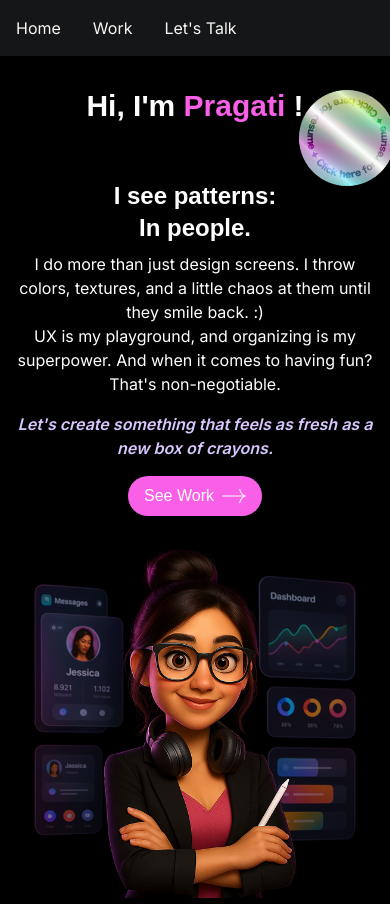
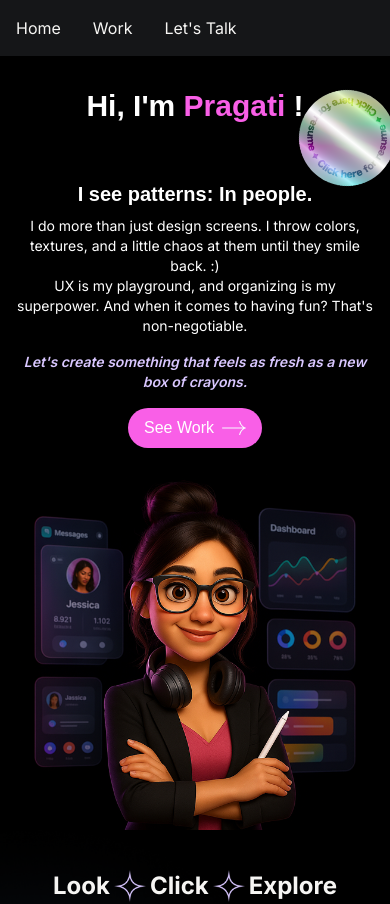
Before and after one commit to shobhit-sirohi/progs, a React (Vite) app: page / in a window 390 px wide. Shown: the top 904 px of the page. Built offline with nearby package versions, Linux system fonts and the light colour scheme; a web font is replaced by a local one.

Commit message:
home mobile

```diff
--- a/src/pages/Home.jsx
+++ b/src/pages/Home.jsx
@@ -93,19 +93,22 @@ const Home = () => {
           </div>
           <div className="grid grid-cols-1 md:grid-cols-2">
             <div className="flex flex-col items-center justify-center md:items-start md:order-1">
-              <h2 className="pt-14 pb-2 text-2xl font-bold font-hiragino lg:text-[35px] xl:text-[40px] lg:pb-10 flex flex-col 2xl:flex-row md:gap-2">
+              <h2 className="md:hidden pt-14 pb-2 text-xl font-bold font-hiragino lg:text-[35px] xl:text-[40px] lg:pb-10 flex flex-col 2xl:flex-row md:gap-2">
+                I see patterns: In {text}
+              </h2>
+              <h2 className="hidden md:flex pt-14 pb-2 text-2xl font-bold font-hiragino lg:text-[35px] xl:text-[40px] lg:pb-10 flex-col 2xl:flex-row md:gap-2">
                 I see patterns:
                 <span className="inline-block md:flex">
                   In {text}
                 </span>
               </h2>
-              <p className="text-center font-inter text-[1rem] xl:pr-20 md:text-start lg:text-[18px] xl:text-[20px]">
+              <p className="text-center font-inter text-sm xl:pr-20 md:text-start lg:text-[18px] xl:text-[20px]">
                 I do more than just design screens. I throw colors, textures, and a little chaos at them until they smile back. :)
               </p>
-              <p className="pb-4 text-center font-inter text-[1rem] xl:pr-20 lg:text-[18px] xl:text-[20px] md:text-start md:pb-7">
+              <p className="pb-4 text-center font-inter text-sm xl:pr-20 lg:text-[18px] xl:text-[20px] md:text-start md:pb-7">
                  UX is my playground, and organizing is my superpower. And when it comes to having fun? That's non-negotiable.
               </p>
-              <span className="font-inter text-base md:text-start text-[1rem] lg:text-[18px] xl:text-[21px] italic text-[#D9C7FF] font-semibold pb-4 md:pb-10 xl:pb-14">
+              <span className="font-inter text-base md:text-start text-sm lg:text-[18px] xl:text-[21px] italic text-[#D9C7FF] font-semibold pb-4 md:pb-10 xl:pb-14">
                 Let's create something that feels as fresh as a new box of crayons.
               </span>
               <a
```
